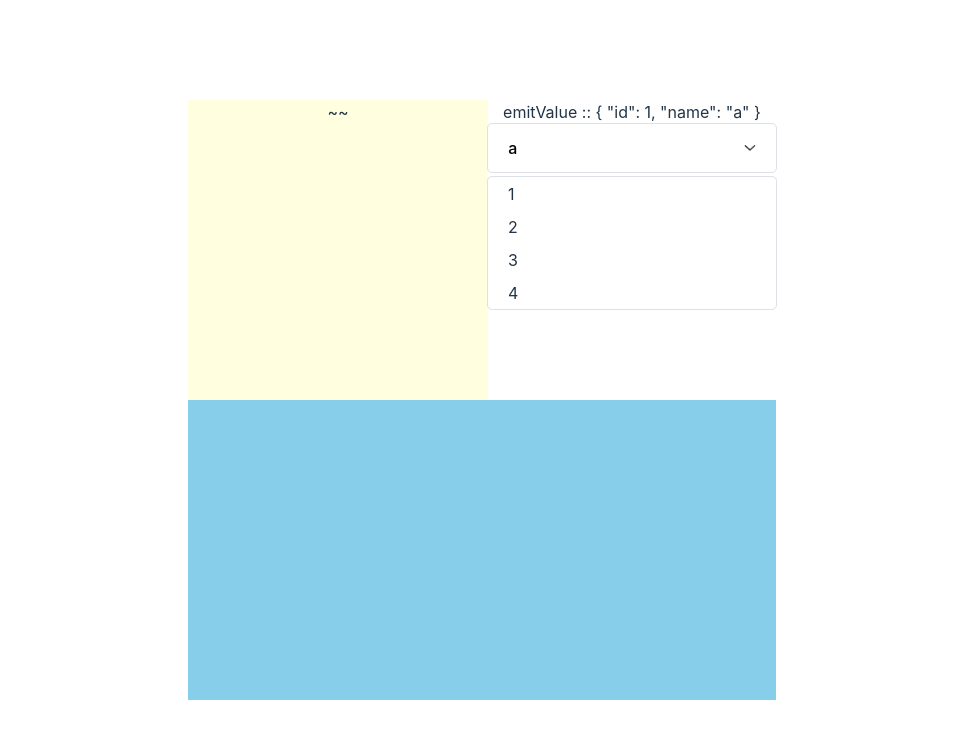
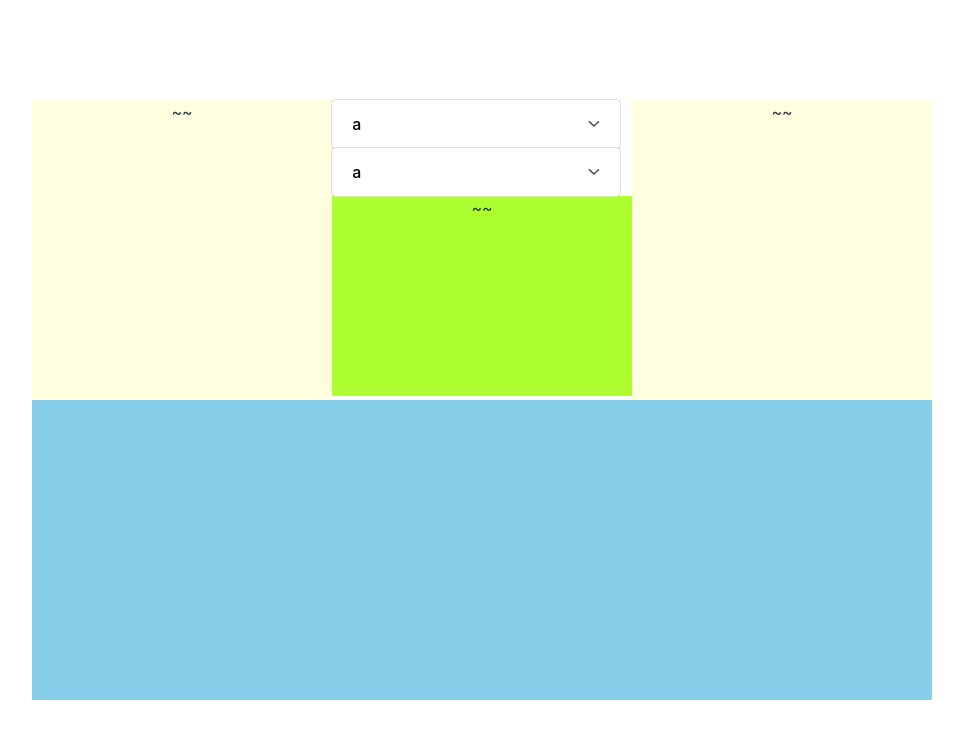
Before and after one commit to fronkker/fronkk, a Vue app: page / in a window 1280 px wide. Shown: the top 738 px of the page, without its empty margins (158-1121 px from the left). Built offline with nearby package versions, Linux system fonts and the light colour scheme.

Commit message:
feat: 옵션 리스트 숨김/표시 처리

```diff
--- a/src/App.vue
+++ b/src/App.vue
@@ -4,7 +4,6 @@
       ~~
     </div>
     <div>
-      emitValue :: {{ value }}
       <f-select
           label="셀렉트~"
           placeholder="플레이스홀더"
@@ -12,6 +11,23 @@
           v-model="value"
           :options="options"
       />
+
+      <f-select
+          label="셀렉트~"
+          placeholder="플레이스홀더"
+
+          emit-value
+
+          v-model="valueForEmit"
+          :options="options"
+      />
+      <div style="min-width: 300px; height: 200px; background: greenyellow">
+        ~~
+      </div>
+    </div>
+
+    <div style="min-width: 300px; height: 300px; background: lightyellow">
+      ~~
     </div>
   </div>
   <div v-if="false">
@@ -32,7 +48,7 @@ import FInput from "./components/FInput.vue";
 import {ref} from "vue";
 import FSelect from "./components/FSelect.vue";
 
-// const value = ref(1)
+const valueForEmit = ref(1)
 const value = ref({id: 1, name: 'a'})
 
 const options = [
--- a/src/components/FSelect.vue
+++ b/src/components/FSelect.vue
@@ -1,14 +1,22 @@
 <template>
-  <div class="entire-container">
-    <button class="f-select-container" @click="onClickSelect">
+  <div class="entire-container" style="background: pink"
+       @focusout="onCloseOption"
+  >
+    <button class="f-select-container" @click="onOpenOption">
       <div>{{ selected[optionValue] ? selected[optionLabel] : selected }}</div>
 
       <div class="icon-container"/>
     </button>
 
-    <ul v-if="visibleOption" class="f-option-container">
-      <li v-for="option of options" class="f-option" @click="onChange(option)">
-        <div class="f-option-label">{{ option[optionValue] }}</div>
+    <ul v-if="visibleOption"
+        class="f-option-container"
+        @mouseenter="onMouseEnter"
+        @mouseleave="onMouseLeave"
+    >
+      <li v-for="option of options"
+          class="f-option"
+          @click="onChange(option)">
+        <div class="f-option-label">{{ option[optionLabel] }}</div>
       </li>
     </ul>
   </div>
@@ -31,17 +39,29 @@ const props = defineProps({
 })
 const emit = defineEmits(['update:modelValue'])
 
-const visibleOption = ref(true) //FIXME
-// const visibleOption = ref(false)
-const onClickSelect = () => {
-  visibleOption.value = !visibleOption.value
+const selected = ref()
+const visibleOption = ref(false)
+
+let preventClose = false
+const onOpenOption = () => {
+  visibleOption.value = true
+}
+const onMouseEnter = () => {
+  preventClose = true
+}
+const onMouseLeave = () => {
+  preventClose = false
+}
+const onCloseOption = () => {
+  if (!preventClose) {
+    visibleOption.value = false
+  }
 }
 
-const selected = ref()
 watch(() => props.modelValue, value => {
-  if(props.emitValue) {
+  if (props.emitValue) {
     selected.value = props.options.find(option =>
-      option[props.optionValue] === value
+        option[props.optionValue] === value
     )
   } else {
     selected.value = value
@@ -49,8 +69,11 @@ watch(() => props.modelValue, value => {
 }, {
   immediate: true
 })
-const onChange = (value) => {
-  emit('update:modelValue', props.emitValue ? value[props.optionValue] : value)
+const onChange = (changedValue) => {
+  emit('update:modelValue', props.emitValue ? changedValue[props.optionValue] : changedValue)
+
+  preventClose = false
+  onCloseOption()
 }
 
 </script>
@@ -114,6 +137,7 @@ ul {
   height: fit-content;
 
   position: absolute;
+  z-index: 9999;
 
   background: white;
   outline: 1px solid #{$coolGray20};
```
